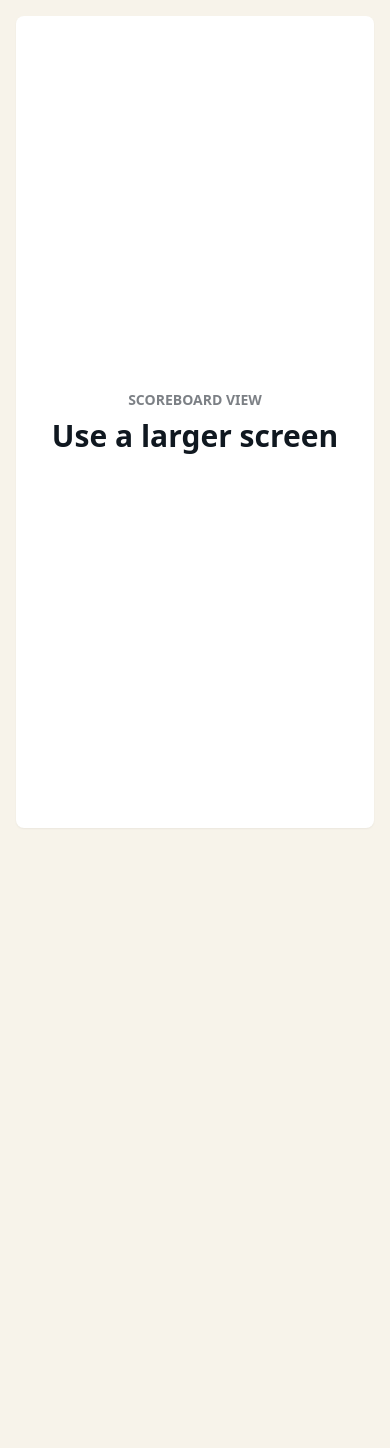
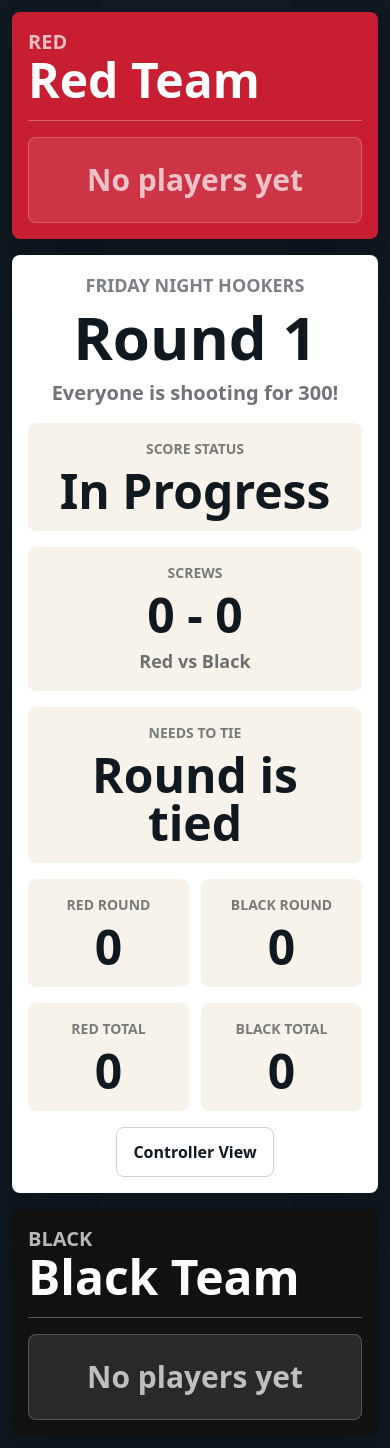
Before and after one commit to JPBob71/friday-night-hookers-scoreboard., a Next.js app: page /scoreboard-display in a window 390 px wide. Before the commit the page ends 844 px from the top, so only its background shows below. Built offline with nearby package versions, Linux system fonts and the light colour scheme.

Commit message:
Improve TV scoreboard display

```diff
--- a/app/scoreboard-display/page.tsx
+++ b/app/scoreboard-display/page.tsx
@@ -1,5 +1,6 @@
 "use client";
 
+import Link from "next/link";
 import { useEffect, useMemo, useState } from "react";
 import { GamePlayer, loadGame, SavedGame, TeamName } from "@/lib/gameStorage";
 import {
@@ -37,15 +38,8 @@ export default function ScoreboardDisplayPage() {
       : "In Progress";
 
   return (
-    <main className="min-h-screen bg-[#f7f3ea] p-4 text-night lg:bg-night lg:p-6">
-      <section className="grid min-h-[calc(100vh-32px)] place-items-center rounded-lg bg-white p-6 text-center shadow-sm lg:hidden">
-        <div>
-          <p className="text-sm font-black uppercase text-night/55">Scoreboard View</p>
-          <h1 className="mt-2 text-3xl font-black">Use a larger screen</h1>
-        </div>
-      </section>
-
-      <section className="hidden min-h-[calc(100vh-48px)] grid-cols-[1fr_360px_1fr] gap-5 lg:grid xl:grid-cols-[1fr_430px_1fr]">
+    <main className="min-h-screen w-full bg-night p-3 text-white lg:p-5 xl:p-6">
+      <div className="grid min-h-[calc(100vh-24px)] w-full gap-4 lg:min-h-[calc(100vh-40px)] lg:grid-cols-[minmax(0,1fr)_minmax(340px,0.68fr)_minmax(0,1fr)] lg:gap-5 xl:grid-cols-[minmax(0,1fr)_minmax(420px,0.62fr)_minmax(0,1fr)]">
         <TeamColumn team="Red" players={rows.map((row) => row.Red)} />
 
         <CenterPanel
@@ -57,7 +51,7 @@ export default function ScoreboardDisplayPage() {
         />
 
         <TeamColumn team="Black" players={rows.map((row) => row.Black)} />
-      </section>
+      </div>
     </main>
   );
 }
@@ -66,18 +60,26 @@ function TeamColumn({ team, players }: { team: TeamName; players: Array<GamePlay
   const isRed = team === "Red";
 
   return (
-    <section className={`rounded-lg p-5 text-white ${isRed ? "bg-scoreRed" : "bg-scoreBlack"}`}>
-      <header className="mb-5 flex items-end justify-between border-b border-white/30 pb-4">
-        <div>
-          <p className="text-lg font-black uppercase text-white/70">{team}</p>
-          <h2 className="text-5xl font-black">{team} Team</h2>
-        </div>
+    <section
+      className={`grid min-h-0 content-start rounded-lg p-4 text-white shadow-2xl lg:p-5 xl:p-6 ${
+        isRed ? "bg-scoreRed" : "bg-scoreBlack"
+      }`}
+    >
+      <header className="mb-4 border-b border-white/30 pb-4 xl:mb-6">
+        <p className="text-xl font-black uppercase text-white/70 xl:text-2xl">{team}</p>
+        <h2 className="text-5xl font-black leading-none xl:text-7xl">{team} Team</h2>
       </header>
 
-      <div className="grid gap-3">
-        {players.map((player, index) => (
-          <PlayerRow key={player?.id ?? `${team}-${index}`} player={player} />
-        ))}
+      <div className="grid gap-3 xl:gap-4">
+        {players.length === 0 ? (
+          <div className="rounded-lg border border-white/20 bg-white/10 p-6 text-center text-3xl font-black text-white/70">
+            No players yet
+          </div>
+        ) : (
+          players.map((player, index) => (
+            <PlayerRow key={player?.id ?? `${team}-${index}`} player={player} />
+          ))
+        )}
       </div>
     </section>
   );
@@ -85,26 +87,26 @@ function TeamColumn({ team, players }: { team: TeamName; players: Array<GamePlay
 
 function PlayerRow({ player }: { player: GamePlayer | null }) {
   if (!player) {
-    return <div className="min-h-28 rounded-lg border border-white/15 bg-white/10" />;
+    return <div className="min-h-24 rounded-lg border border-white/15 bg-white/10 xl:min-h-32" />;
   }
 
   return (
-    <div className="grid min-h-28 grid-cols-[1fr_120px] gap-4 rounded-lg bg-white p-4 text-night">
+    <div className="grid min-h-24 grid-cols-[minmax(0,1fr)_minmax(140px,0.38fr)] gap-4 rounded-lg bg-white p-4 text-night xl:min-h-32 xl:grid-cols-[minmax(0,1fr)_minmax(190px,0.36fr)] xl:p-5">
       <div className="min-w-0">
-        <p className="truncate text-3xl font-black">{player.name}</p>
-        <div className="mt-3 grid grid-cols-2 gap-2">
+        <p className="truncate text-4xl font-black leading-none xl:text-6xl">{player.name}</p>
+        <div className="mt-3 grid grid-cols-2 gap-2 xl:mt-5 xl:gap-3">
           <Stat label="Ticks" value={player.tickStreak} />
           <Stat label="300s" value={player.total300s} />
         </div>
       </div>
-      <div className="grid gap-2 text-center">
-        <div className="rounded-lg bg-lane p-2">
-          <p className="text-xs font-black uppercase text-night/60">Round</p>
-          <p className="text-3xl font-black">{player.roundScore}</p>
+      <div className="grid gap-2 text-center xl:gap-3">
+        <div className="rounded-lg bg-lane p-2 xl:p-3">
+          <p className="text-sm font-black uppercase text-night/60 xl:text-base">Round</p>
+          <p className="text-4xl font-black xl:text-6xl">{player.roundScore}</p>
         </div>
-        <div className="rounded-lg bg-night p-2 text-white">
-          <p className="text-xs font-black uppercase text-white/65">Total</p>
-          <p className="text-3xl font-black">{player.total}</p>
+        <div className="rounded-lg bg-night p-2 text-white xl:p-3">
+          <p className="text-sm font-black uppercase text-white/65 xl:text-base">Total</p>
+          <p className="text-4xl font-black xl:text-6xl">{player.total}</p>
         </div>
       </div>
     </div>
@@ -125,31 +127,44 @@ function CenterPanel({
   pointsNeededToTie: string;
 }) {
   return (
-    <section className="grid content-between rounded-lg bg-white p-5 text-center shadow-sm">
-      <div className="grid gap-4">
+    <section className="grid content-between gap-4 rounded-lg bg-white p-4 text-center text-night shadow-2xl lg:p-5 xl:p-6">
+      <div className="grid gap-4 xl:gap-5">
         <div>
-          <p className="text-lg font-black uppercase text-night/55">Friday Night Hookers</p>
-          <h1 className="mt-2 text-5xl font-black">Round {game?.currentRound ?? 1}</h1>
+          <p className="text-lg font-black uppercase text-night/55 xl:text-2xl">
+            Friday Night Hookers
+          </p>
+          <h1 className="mt-2 text-6xl font-black leading-none xl:text-8xl">
+            Round {game?.currentRound ?? 1}
+          </h1>
+          <p className="mt-3 text-xl font-black text-night/60 xl:text-3xl">
+            Everyone is shooting for 300!
+          </p>
         </div>
 
-        <DisplayCard label="Game Status" value={status} />
+        <DisplayCard label="Score Status" value={status} />
         <DisplayCard
           label="Screws"
           value={`${game?.redWinningScrews ?? 0} - ${game?.blackWinningScrews ?? 0}`}
           sublabel="Red vs Black"
         />
-        <DisplayCard label="Points Needed To Tie" value={pointsNeededToTie} />
+        <DisplayCard label="Needs To Tie" value={pointsNeededToTie} />
       </div>
 
-      <div className="grid gap-4">
-        <div className="grid grid-cols-2 gap-3">
+      <div className="grid gap-4 xl:gap-5">
+        <div className="grid grid-cols-2 gap-3 xl:gap-4">
           <DisplayCard label="Red Round" value={game?.roundTotals.Red ?? 0} compact />
           <DisplayCard label="Black Round" value={game?.roundTotals.Black ?? 0} compact />
         </div>
-        <div className="grid grid-cols-2 gap-3">
+        <div className="grid grid-cols-2 gap-3 xl:gap-4">
           <DisplayCard label="Red Total" value={redTotal} compact />
           <DisplayCard label="Black Total" value={blackTotal} compact />
         </div>
+        <Link
+          href="/scoreboard"
+          className="mx-auto inline-flex min-h-12 items-center justify-center rounded-lg border border-night/20 px-4 py-3 text-base font-black text-night active:scale-[0.99] xl:text-xl"
+        >
+          Controller View
+        </Link>
       </div>
     </section>
   );
@@ -167,19 +182,21 @@ function DisplayCard({
   compact?: boolean;
 }) {
   return (
-    <div className="rounded-lg bg-[#f7f3ea] p-4">
-      <p className="text-sm font-black uppercase text-night/55">{label}</p>
-      <p className={`${compact ? "text-4xl" : "text-5xl"} mt-2 font-black`}>{value}</p>
-      {sublabel && <p className="mt-1 text-lg font-bold text-night/60">{sublabel}</p>}
+    <div className="rounded-lg bg-[#f7f3ea] p-4 xl:p-5">
+      <p className="text-sm font-black uppercase text-night/55 xl:text-lg">{label}</p>
+      <p className={`${compact ? "text-5xl xl:text-7xl" : "text-5xl xl:text-6xl"} mt-2 font-black leading-none`}>
+        {value}
+      </p>
+      {sublabel && <p className="mt-2 text-lg font-bold text-night/60 xl:text-2xl">{sublabel}</p>}
     </div>
   );
 }
 
 function Stat({ label, value }: { label: string; value: number }) {
   return (
-    <div className="rounded-lg bg-[#f7f3ea] p-2 text-center">
-      <p className="text-xs font-black uppercase text-night/55">{label}</p>
-      <p className="text-2xl font-black">{value}</p>
+    <div className="rounded-lg bg-[#f7f3ea] p-2 text-center xl:p-3">
+      <p className="text-xs font-black uppercase text-night/55 xl:text-sm">{label}</p>
+      <p className="text-3xl font-black xl:text-5xl">{value}</p>
     </div>
   );
 }
```
